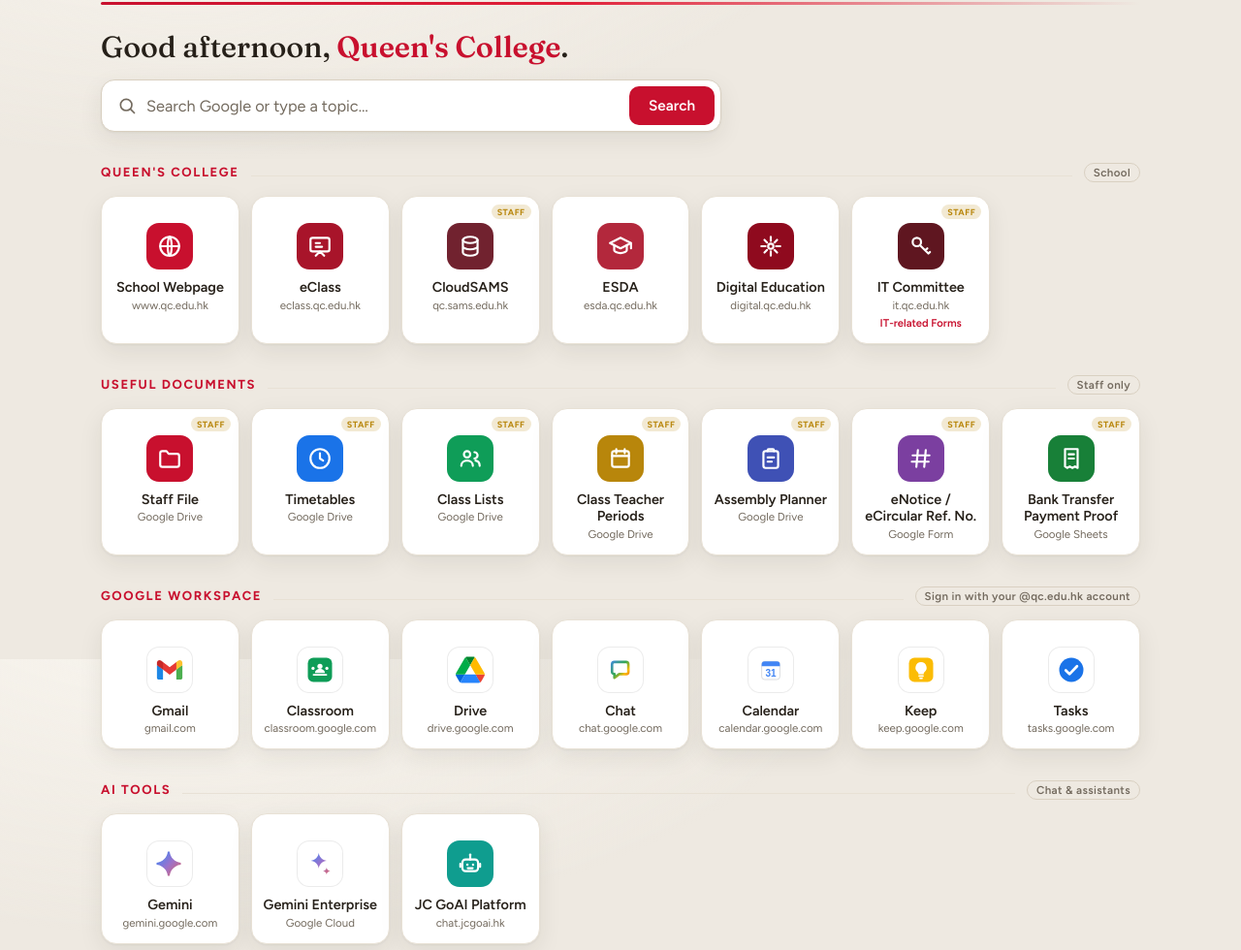
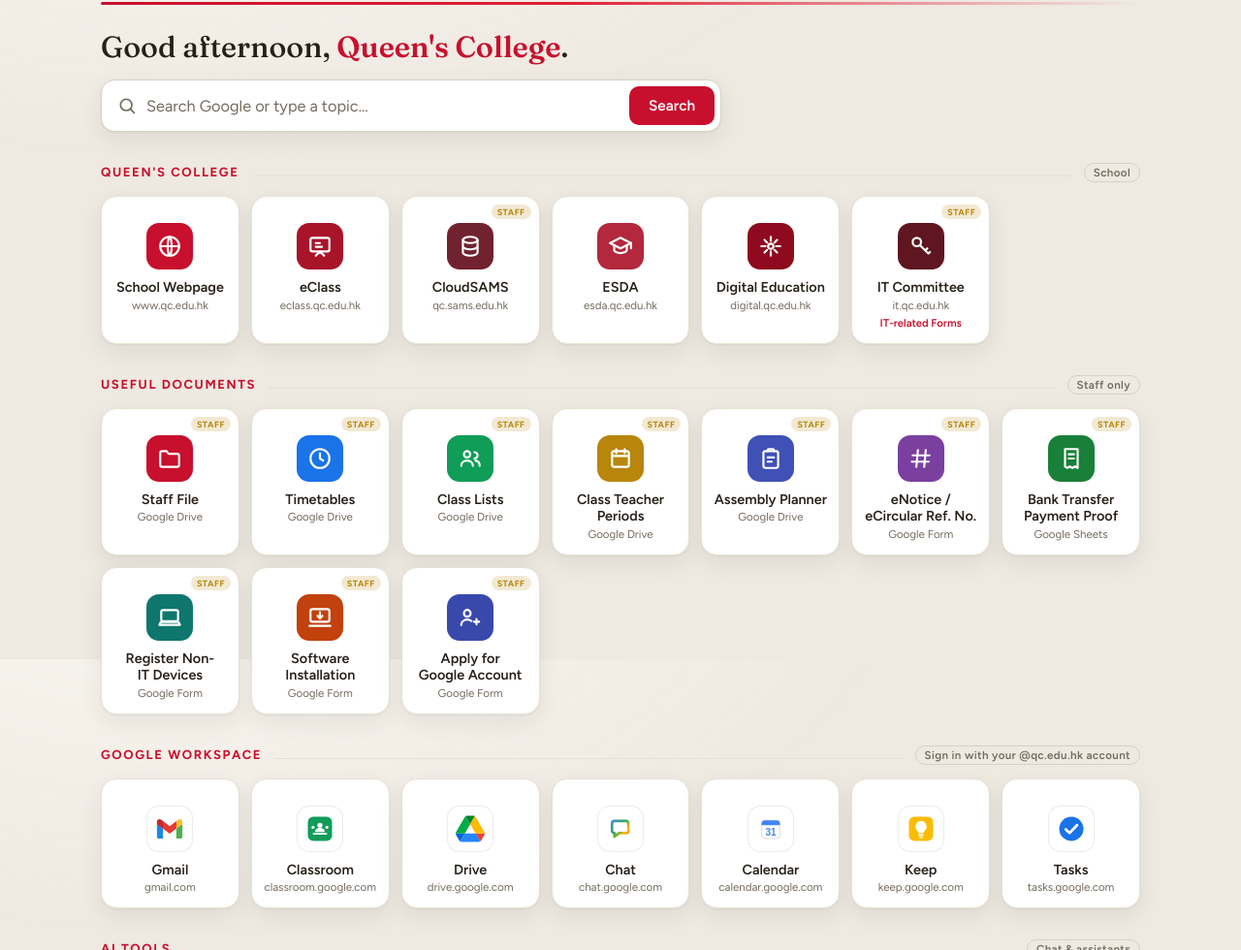
Before and after one commit to atck0618/qcstart, a plain HTML site: page index.html in a window 1280 px wide. Shown: the part 120-1100 px from the top of the page at 97% size. Drawn offline with Linux system fonts and the light colour scheme.

Commit message:
Add files via upload

```diff
--- a/index.html
+++ b/index.html
@@ -280,6 +280,9 @@
     hash: '<svg viewBox="0 0 24 24" fill="none" stroke="#fff" stroke-width="2" stroke-linecap="round" stroke-linejoin="round"><path d="M9 4 7.5 20M16.5 4 15 20M4 9h16M3.2 15h16"/></svg>',
     receipt: '<svg viewBox="0 0 24 24" fill="none" stroke="#fff" stroke-width="2" stroke-linecap="round" stroke-linejoin="round"><path d="M6 3h12v18l-2.5-1.5L13 21l-2.5-1.5L8 21 6 19.5V3Z"/><path d="M9.5 8h5M9.5 12h5"/></svg>',
     clipboard: '<svg viewBox="0 0 24 24" fill="none" stroke="#fff" stroke-width="2" stroke-linecap="round" stroke-linejoin="round"><rect x="5" y="5" width="14" height="16" rx="2"/><path d="M9 5V4a1 1 0 0 1 1-1h4a1 1 0 0 1 1 1v1"/><path d="M9 11h6M9 15h4"/></svg>',
+    laptop: '<svg viewBox="0 0 24 24" fill="none" stroke="#fff" stroke-width="2" stroke-linecap="round" stroke-linejoin="round"><rect x="4" y="5" width="16" height="10.5" rx="1.6"/><path d="M2.2 19h19.6l-1.3-2.6H3.5z"/></svg>',
+    install: '<svg viewBox="0 0 24 24" fill="none" stroke="#fff" stroke-width="2" stroke-linecap="round" stroke-linejoin="round"><rect x="3" y="4" width="18" height="12" rx="2"/><path d="M2 20h20"/><path d="M12 7v5.2M9.6 10.4 12 12.8l2.4-2.4"/></svg>',
+    userplus: '<svg viewBox="0 0 24 24" fill="none" stroke="#fff" stroke-width="2" stroke-linecap="round" stroke-linejoin="round"><circle cx="9.2" cy="8" r="3.2"/><path d="M3.5 19.2c0-3.1 2.6-5.2 5.7-5.2 1.5 0 2.9.5 3.9 1.3"/><path d="M18 13.5v5M15.5 16h5"/></svg>',
     gemini: '<svg viewBox="0 0 24 24"><defs><linearGradient id="gemg" x1="3" y1="4" x2="21" y2="20" gradientUnits="userSpaceOnUse"><stop offset="0" stop-color="#4285f4"/><stop offset=".5" stop-color="#9b72cb"/><stop offset="1" stop-color="#d96570"/></linearGradient></defs><path fill="url(#gemg)" d="M12 2c.4 4.8 4.4 8.8 9.2 9.2v1.6C16.4 13.2 12.4 17.2 12 22h-1.6c-.4-4.8-4.4-8.8-9.2-9.2v-1.6C6 10.8 10 6.8 10.4 2H12Z"/></svg>',
     gemEnt: '<svg viewBox="0 0 24 24"><defs><linearGradient id="geng" x1="4" y1="3" x2="21" y2="21" gradientUnits="userSpaceOnUse"><stop offset="0" stop-color="#4285f4"/><stop offset=".5" stop-color="#9b72cb"/><stop offset="1" stop-color="#d96570"/></linearGradient></defs><path fill="url(#geng)" d="M11 3c.3 3.4 3.1 6.2 6.5 6.5-3.4.3-6.2 3.1-6.5 6.5-.3-3.4-3.1-6.2-6.5-6.5C7.9 9.2 10.7 6.4 11 3Z"/><path fill="url(#geng)" d="M17.5 15c.15 1.6 1.4 2.85 3 3-1.6.15-2.85 1.4-3 3-.15-1.6-1.4-2.85-3-3 1.6-.15 2.85-1.4 3-3Z"/></svg>',
     whatsapp: '<svg viewBox="0 0 24 24" fill="#fff"><path d="M12 3a9 9 0 0 0-7.7 13.6L3 21l4.5-1.2A9 9 0 1 0 12 3Zm5 12.4c-.2.6-1.2 1.1-1.7 1.2-.4.1-1 .1-1.6-.1-.4-.1-.9-.3-1.5-.6-2.6-1.1-4.3-3.8-4.4-4-.1-.2-1-1.4-1-2.6 0-1.2.6-1.8.9-2.1.2-.2.5-.3.7-.3h.5c.2 0 .4 0 .6.5.2.5.7 1.7.7 1.8.1.1.1.3 0 .5-.1.2-.1.3-.3.5l-.3.4c-.1.1-.3.3-.1.6.2.3.7 1.2 1.6 1.9 1.1.9 1.9 1.2 2.2 1.3.3.1.5.1.6-.1.1-.2.7-.8.9-1.1.2-.3.4-.2.6-.1.2.1 1.4.7 1.6.8.2.1.4.2.4.3.1.1.1.6-.1 1.1Z"/></svg>',
@@ -323,7 +326,10 @@
       { nm: "Class Teacher Periods", dm: "Google Drive", url: "https://drive.google.com/drive/folders/0AHXgSyXFZkNPUk9PVA", ico: G.cal2, c: "#b8860b", staff: true },
       { nm: "Assembly Planner", dm: "Google Drive", url: "https://drive.google.com/drive/folders/0AGLVmBHAfiC_Uk9PVA", ico: G.clipboard, c: "#3f51b5", staff: true },
       { nm: "eNotice / eCircular Ref. No.", dm: "Google Form", url: "https://bit.ly/qcnoticen", ico: G.hash, c: "#7b3fa0", staff: true },
-      { nm: "Bank Transfer Payment Proof", dm: "Google Sheets", url: "https://docs.google.com/spreadsheets/d/1G5ZngqUWiqCMSLCVF40nfGVw-0MR73TQPH_PjAYqfyI/edit?usp=sharing", ico: G.receipt, c: "#188038", staff: true }
+      { nm: "Bank Transfer Payment Proof", dm: "Google Sheets", url: "https://docs.google.com/spreadsheets/d/1G5ZngqUWiqCMSLCVF40nfGVw-0MR73TQPH_PjAYqfyI/edit?usp=sharing", ico: G.receipt, c: "#188038", staff: true },
+      { nm: "Register Non-IT Devices", dm: "Google Form", url: "https://docs.google.com/forms/d/e/1FAIpQLSfegxc1wkFTXd6GDOZ2n6bpqXTzqfbVh4n4HxuWCClOXXLLpg/viewform", ico: G.laptop, c: "#0f766e", staff: true },
+      { nm: "Software Installation", dm: "Google Form", url: "https://docs.google.com/forms/d/e/1FAIpQLSdSfZegHW8VOBdKOgiVyyqJYIWNGsM_7c7oEzhXfOyh7dYIEw/viewform", ico: G.install, c: "#c2410c", staff: true },
+      { nm: "Apply for Google Account", dm: "Google Form", url: "https://docs.google.com/forms/d/e/1FAIpQLScW-Fcj_knxRCdawvyLBqlKSgRO3d2uDZgq-nW4n41VcXEccQ/viewform", ico: G.userplus, c: "#3949ab", staff: true }
     ],
     edb: [
       { nm: "EDB Common Log-On", dm: "clo.edb.gov.hk", url: "https://clo.edb.gov.hk", ico: G.key, c: "#0b5a8a", staff: true },
```
